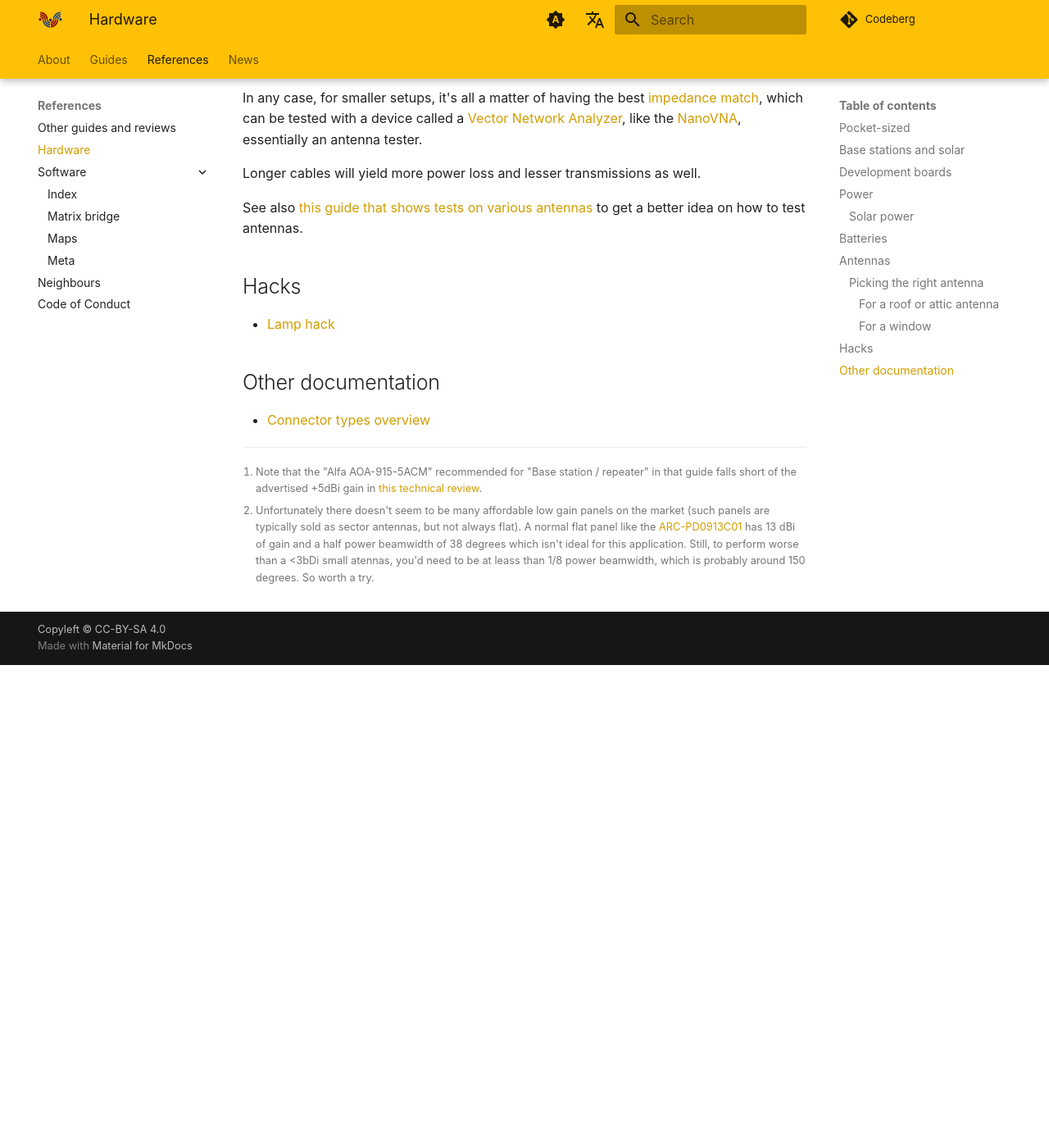
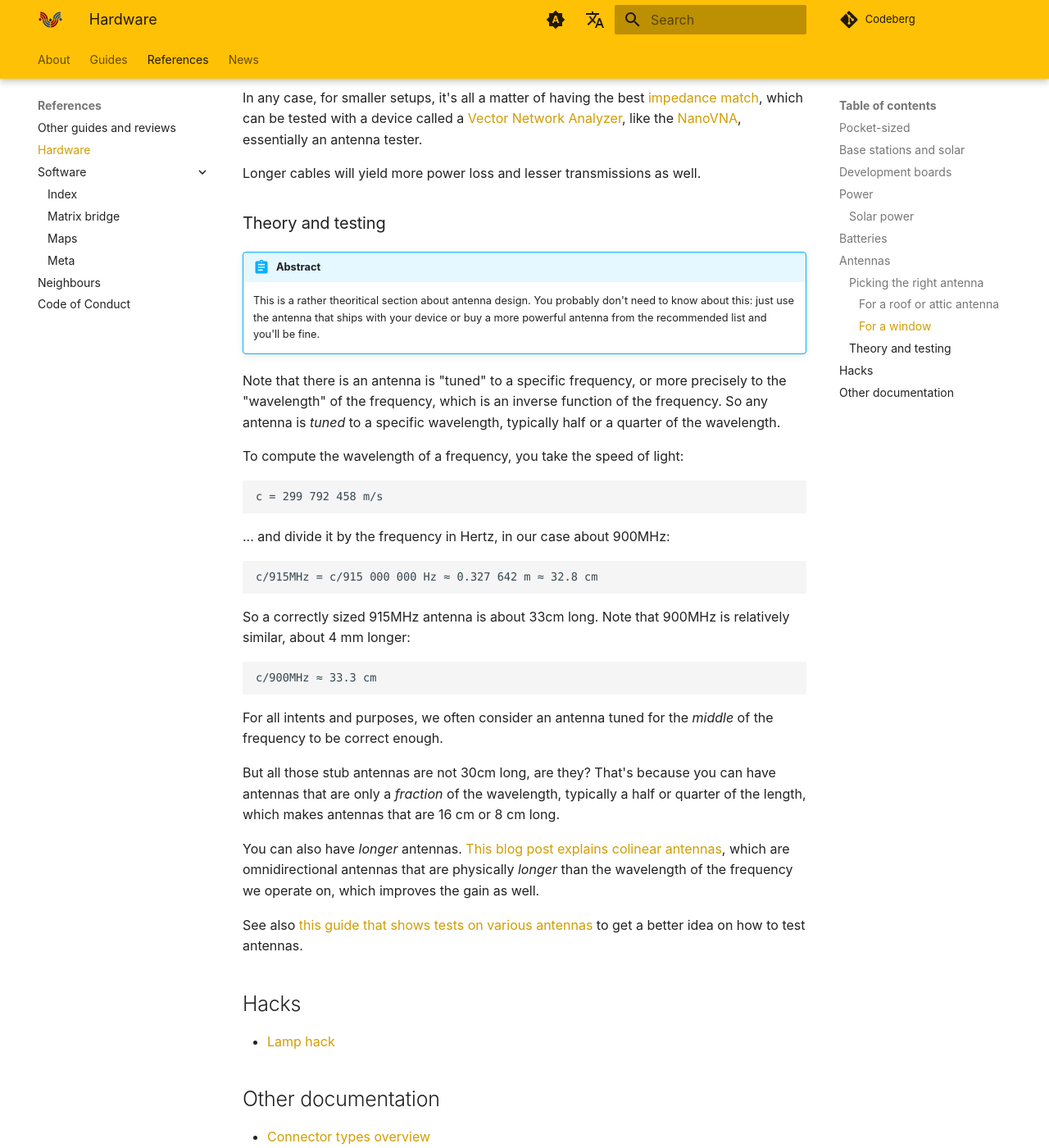
Before and after one commit to ReseauLibre/lora.reseaulibre.ca, an MkDocs documentation site: the page built from docs/references/hardware.md, in a window 1280 px wide and 1400 px high, scrolled down 4169 px. Shown: the whole window at 82% size. Built offline with MkDocs 1.6.1 and Material for MkDocs 9.7.7, drawn with Linux system fonts in a browser that asks for light colours; plug-ins that fetch from the network failed and are left out; comment, search, counter and statistics services are not loaded; before the commit the page ends 4980 px from its top, so only the background shows below that.

Commit message:
blurb about antenna testing and theory

```diff
--- a/docs/references/hardware.md
+++ b/docs/references/hardware.md
@@ -220,6 +220,46 @@ antenna tester.
 Longer cables will yield more power loss and lesser transmissions as
 well.
 
+### Theory and testing
+
+!!! abstract
+
+    This is a rather theoritical section about antenna
+    design. You probably don't need to know about this: just use the
+    antenna that ships with your device or buy a more powerful antenna
+    from the recommended list and you'll be fine.
+
+Note that there is an antenna is "tuned" to a specific frequency, or
+more precisely to the "wavelength" of the frequency, which is an
+inverse function of the frequency. So any antenna is *tuned* to a
+specific wavelength, typically half or a quarter of the wavelength.
+
+To compute the wavelength of a frequency, you take the speed of light:
+
+    c = 299 792 458 m/s
+
+... and divide it by the frequency in Hertz, in our case about 900MHz:
+
+    c/915MHz = c/915 000 000 Hz ≈ 0.327 642 m ≈ 32.8 cm
+
+So a correctly sized 915MHz antenna is about 33cm long. Note that
+900MHz is relatively similar, about 4 mm longer:
+
+    c/900MHz ≈ 33.3 cm
+
+For all intents and purposes, we often consider an antenna tuned for
+the *middle* of the frequency to be correct enough.
+
+But all those stub antennas are not 30cm long, are they? That's
+because you can have antennas that are only a *fraction* of the
+wavelength, typically a half or quarter of the length, which makes
+antennas that are 16 cm or 8 cm long.
+
+You can also have *longer* antennas. [This blog post explains colinear
+antennas](https://www.antennaexperts.co/blog/everything-you-need-to-know-about-collinear-antenna), which are omnidirectional antennas that are physically
+*longer* than the wavelength of the frequency we operate on, which
+improves the gain as well.
+
 See also [this guide that shows tests on various antennas](https://medium.com/home-wireless/testing-and-reviewing-lora-antennas-5b37dfa594a3) to get a
 better idea on how to test antennas.
 
```
